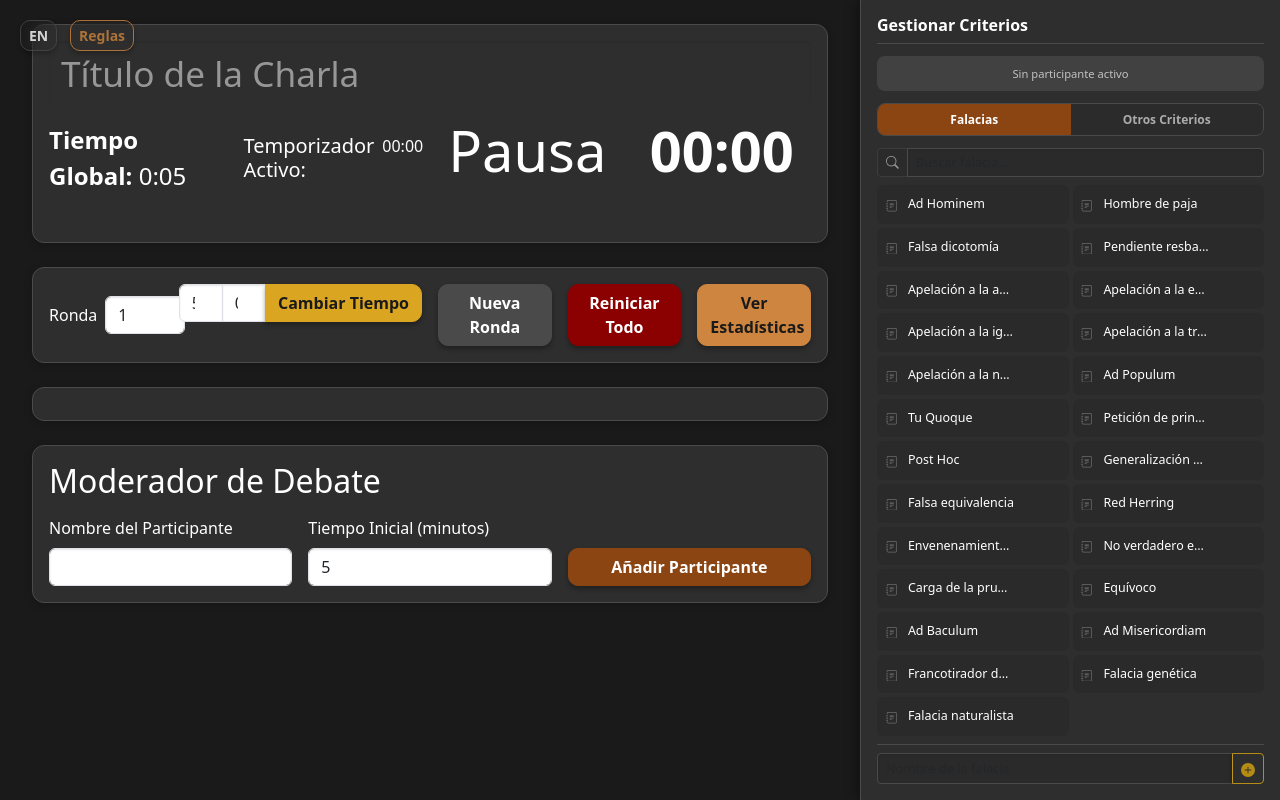
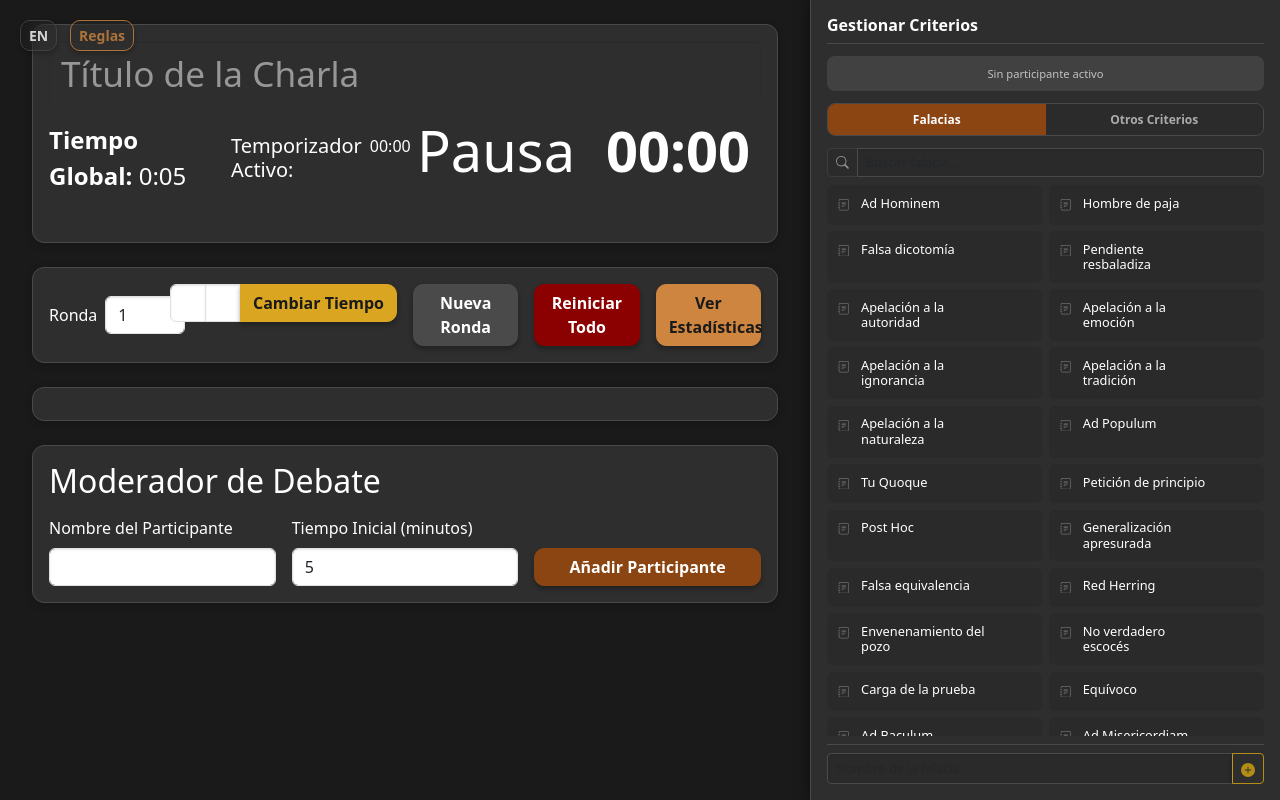
Before and after one commit to stevenvo780/debatesUtil, a React (Create React App) app: page / in a window 1280 px wide. Built offline with nearby package versions, Linux system fonts and the light colour scheme.

Commit message:
Actualizar diseño de App.css y CriteriaSidebar.css para mejorar la disposición y la legibilidad; ajustar columnas y estilos de alineación

```diff
--- a/src/App.css
+++ b/src/App.css
@@ -65,7 +65,7 @@ body {
 /* ─── TWO-COLUMN LAYOUT ─── */
 .app-layout {
   display: grid;
-  grid-template-columns: 1fr 420px;
+  grid-template-columns: minmax(0, 1fr) 520px;
   min-height: 100vh;
   gap: 0;
 }
@@ -73,11 +73,18 @@ body {
 .app-main {
   padding: 1.5rem 2rem;
   overflow-y: auto;
+  min-width: 0;
+}
+
+@media (max-width: 1280px) {
+  .app-layout {
+    grid-template-columns: minmax(0, 1fr) 470px;
+  }
 }
 
 @media (max-width: 1100px) {
   .app-layout {
-    grid-template-columns: 1fr 340px;
+    grid-template-columns: minmax(0, 1fr) 400px;
   }
 }
 
--- a/src/styles/CriteriaSidebar.css
+++ b/src/styles/CriteriaSidebar.css
@@ -98,7 +98,7 @@
   flex: 1;
   display: flex;
   justify-content: space-between;
-  align-items: center;
+  align-items: flex-start;
   padding: 0.4rem 0.6rem;
   border-radius: 6px;
   border: 1px solid var(--card-border);
@@ -131,9 +131,12 @@
 }
 
 .criterion-name {
-  white-space: nowrap;
-  overflow: hidden;
-  text-overflow: ellipsis;
+  min-width: 0;
+  white-space: normal;
+  overflow: visible;
+  text-overflow: unset;
+  line-height: 1.2;
+  overflow-wrap: anywhere;
 }
 
 .criterion-points {
@@ -315,7 +318,7 @@
 
 .action-panel-header {
   display: flex;
-  align-items: center;
+  align-items: flex-start;
   justify-content: space-between;
   gap: 0.5rem;
 }
@@ -324,9 +327,11 @@
   font-size: 0.85rem;
   font-weight: 700;
   color: var(--font-color);
-  white-space: nowrap;
-  overflow: hidden;
-  text-overflow: ellipsis;
+  white-space: normal;
+  overflow: visible;
+  text-overflow: unset;
+  line-height: 1.2;
+  overflow-wrap: anywhere;
 }
 
 .action-panel-close {
@@ -433,8 +438,8 @@
 /* ─── FALLACY LIST (grid) ─── */
 .fallacy-list {
   display: grid;
-  grid-template-columns: 1fr 1fr;
-  gap: 0.25rem;
+  grid-template-columns: repeat(2, minmax(0, 1fr));
+  gap: 0.4rem;
   overflow-y: auto;
   flex: 1;
   min-height: 0;
@@ -443,10 +448,10 @@
 .fallacy-item {
   position: relative;
   display: flex;
-  align-items: center;
+  align-items: flex-start;
   flex-wrap: wrap;
-  gap: 0.3rem;
-  padding: 0.15rem 0.3rem;
+  gap: 0.35rem;
+  padding: 0.35rem 0.45rem;
   border-radius: 6px;
   background: var(--card-color);
   border: 1px solid transparent;
@@ -488,12 +493,15 @@
   border: none;
   color: var(--font-color);
   text-align: left;
-  font-size: 0.78rem;
+  font-size: 0.8rem;
   cursor: pointer;
   padding: 0.25rem 0.15rem;
-  white-space: nowrap;
-  overflow: hidden;
-  text-overflow: ellipsis;
+  min-width: 0;
+  white-space: normal;
+  overflow: visible;
+  text-overflow: unset;
+  line-height: 1.2;
+  overflow-wrap: anywhere;
   border-radius: 4px;
   transition: color 0.15s;
 }
@@ -511,6 +519,7 @@
   display: flex;
   gap: 0.1rem;
   flex-shrink: 0;
+  align-self: flex-start;
   opacity: 0;
   transition: opacity 0.15s;
 }
```
